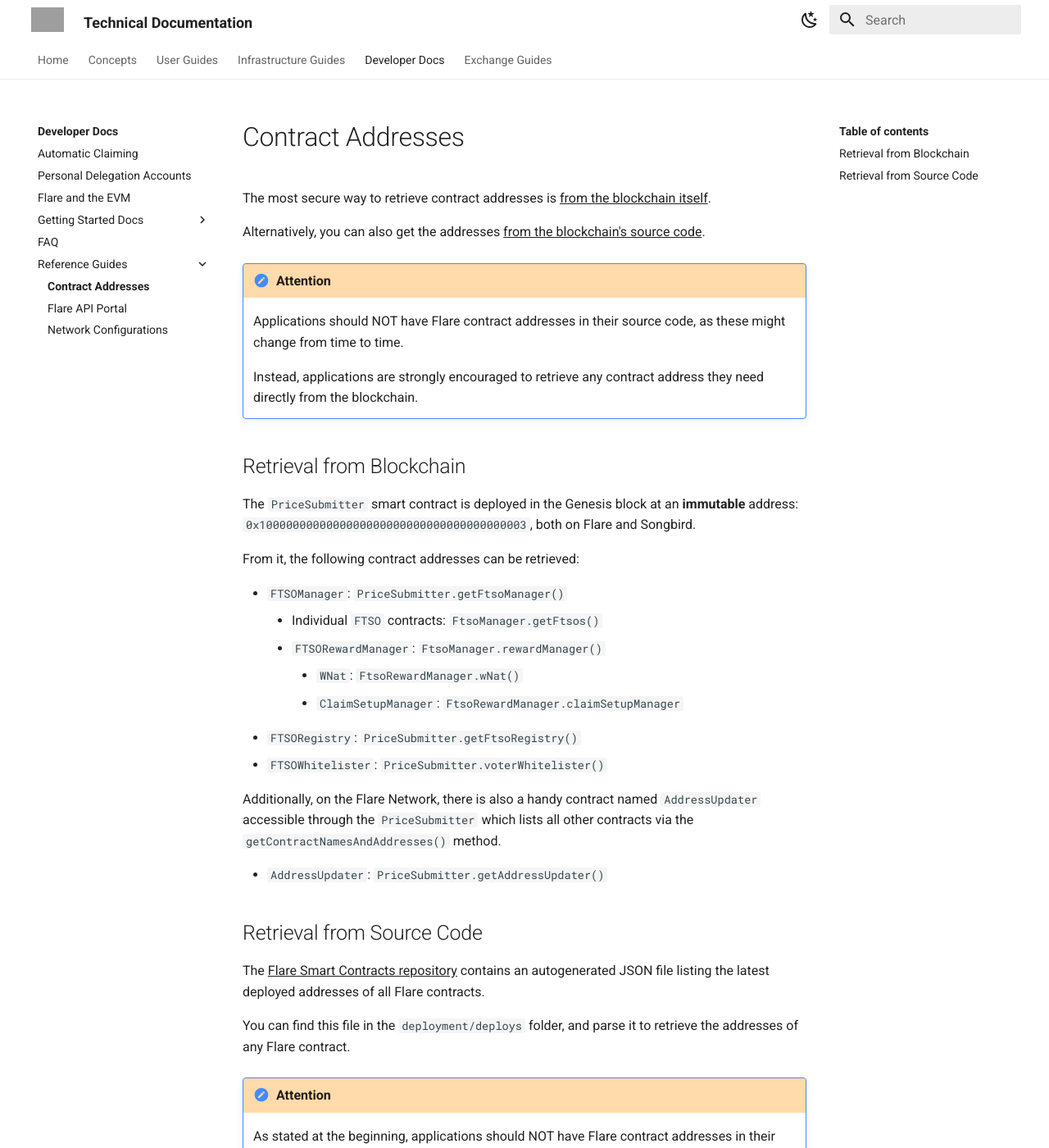
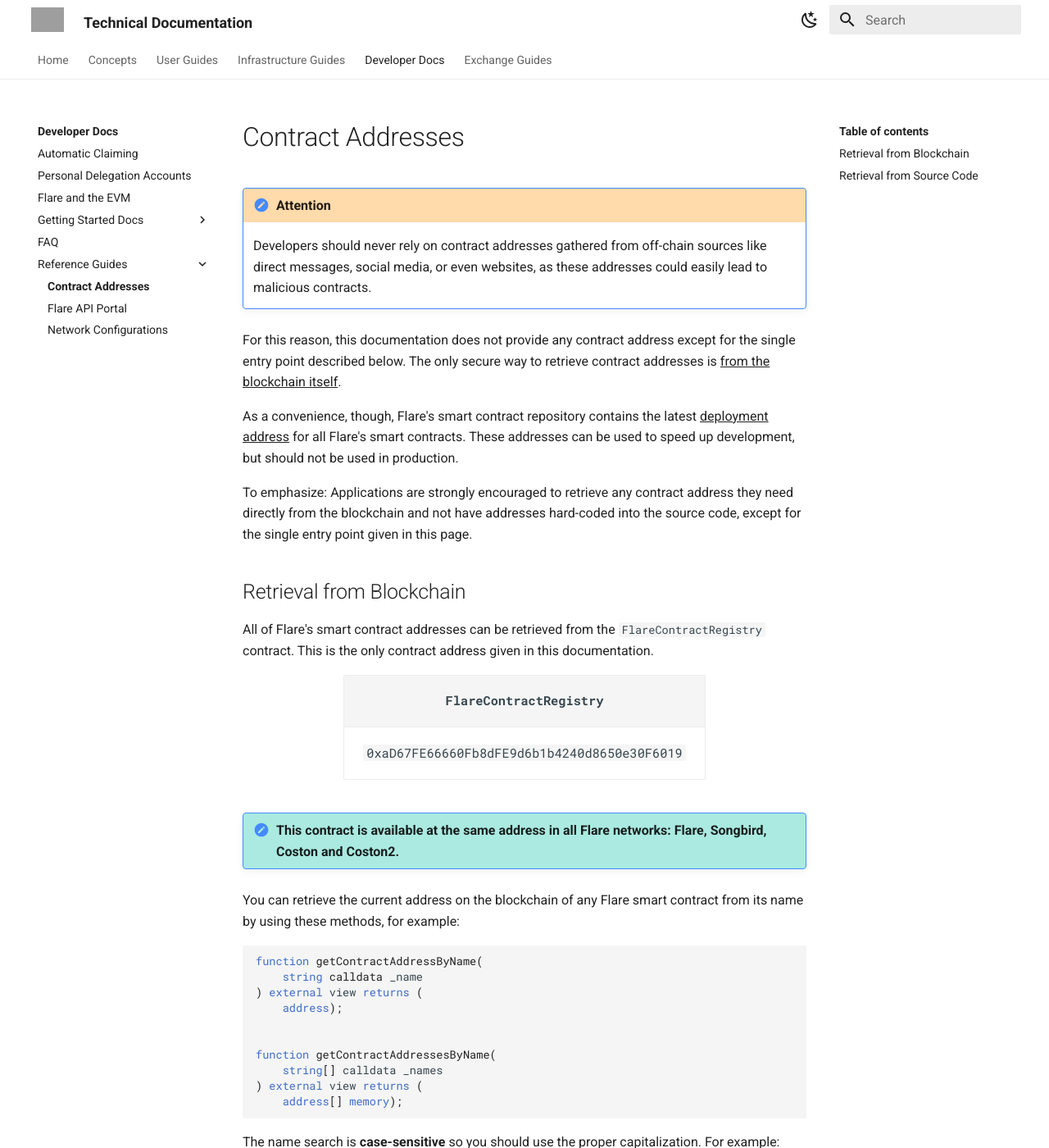
Before and after one commit to flare-foundation/docs, an MkDocs documentation site: the page built from docs/dev/reference/contracts.md, in a window 1280 px wide and 1400 px high. Shown: the whole window at 82% size. Built offline with MkDocs 1.6.1 and Material for MkDocs 9.7.7, drawn with Linux system fonts in a browser that asks for light colours; comment, search, counter and statistics services are not loaded; some of the changed text lies outside the part shown; grey boxes are pictures that could not be loaded.

Commit message:
Update Contract Addresses page
FlareContractRegistry is the preferred way now.

````diff
--- a/docs/assets/stylesheets/extra.css
+++ b/docs/assets/stylesheets/extra.css
@@ -317,3 +317,14 @@
 .md-typeset .tabbed-labels>label {
     color: var(--md-typeset-color);
 }
+
+/* Important tables */
+.md-typeset .important-table table {
+    font-size: large !important;
+}
+
+.important-table .md-typeset__scrollwrap {
+    margin-left: auto;
+    margin-right: auto;
+    width: fit-content;
+}
--- a/docs/dev/reference/contracts.md
+++ b/docs/dev/reference/contracts.md
@@ -1,49 +1,81 @@
 # Contract Addresses
-
-The most secure way to retrieve contract addresses is [from the blockchain itself](#retrieval-from-blockchain).
-
-Alternatively, you can also get the addresses [from the blockchain's source code](#retrieval-from-source-code).
 
 !!! attention
 
-    Applications should NOT have Flare contract addresses in their source code, as these might change from time to time.
+    Developers should never rely on contract addresses gathered from off-chain sources like direct messages, social media, or even websites, as these addresses could easily lead to malicious contracts.
 
-    Instead, applications are strongly encouraged to retrieve any contract address they need directly from the blockchain.
+For this reason, this documentation does not provide any contract address except for the single entry point described below.
+The only secure way to retrieve contract addresses is [from the blockchain itself](#retrieval-from-blockchain).
+
+As a convenience, though, Flare's smart contract repository contains the latest [deployment address](#retrieval-from-source-code) for all Flare's smart contracts.
+These addresses can be used to speed up development, but should not be used in production.
+
+To emphasize: Applications are strongly encouraged to retrieve any contract address they need directly from the blockchain and not have addresses hard-coded into the source code, except for the single entry point given in this page.
 
 ## Retrieval from Blockchain
 
-The `PriceSubmitter` smart contract is deployed in the Genesis block at an **immutable** address: `0x1000000000000000000000000000000000000003`, both on Flare and Songbird.
+All of Flare's smart contract addresses can be retrieved from the `FlareContractRegistry` contract.
+This is the only contract address given in this documentation.
 
-From it, the following contract addresses can be retrieved:
+<div class="important-table" markdown>
+|           `FlareContractRegistry`            |
+| :------------------------------------------: |
+| `0xaD67FE66660Fb8dFE9d6b1b4240d8650e30F6019` |
+</div>
 
-- `FTSOManager`: `PriceSubmitter.getFtsoManager()`
-    - Individual `FTSO` contracts: `FtsoManager.getFtsos()`
-    - `FTSORewardManager`: `FtsoManager.rewardManager()`
-        - `WNat`: `FtsoRewardManager.wNat()`
-        - `ClaimSetupManager`: `FtsoRewardManager.claimSetupManager`
-- `FTSORegistry`: `PriceSubmitter.getFtsoRegistry()`
-- `FTSOWhitelister`: `PriceSubmitter.voterWhitelister()`
+!!! important "This contract is available at the same address in all Flare networks: Flare, Songbird, Coston and Coston2."
 
-Additionally, on the Flare Network, there is also a handy contract named `AddressUpdater` accessible through the `PriceSubmitter` which lists all other contracts via the `getContractNamesAndAddresses()` method.
+You can retrieve the current address on the blockchain of any Flare smart contract from its name by using these methods, for example:
 
-- `AddressUpdater`: `PriceSubmitter.getAddressUpdater()`
+```solidity
+function getContractAddressByName(
+    string calldata _name
+) external view returns (
+    address);
+
+
+function getContractAddressesByName(
+    string[] calldata _names
+) external view returns (
+    address[] memory);
+```
+
+The name search is **case-sensitive** so you should use the proper capitalization.
+For example:
+
+* `WNat`
+* `FtsoRewardManager`
+* `PriceSubmitter`
+
+Applications can also retrieve all smart contract names and addresses at once using:
+
+```solidity
+function getAllContracts(
+) external view returns(
+    string[] memory _names,
+    address[] memory _addresses);
+```
 
 ## Retrieval from Source Code
 
-The [Flare Smart Contracts repository](https://gitlab.com/flarenetwork/flare-smart-contracts) contains an autogenerated JSON file listing the latest deployed addresses of all Flare contracts.
+The [Flare Smart Contracts repository](https://gitlab.com/flarenetwork/flare-smart-contracts) contains an autogenerated JSON file listing the latest deployed addresses of all Flare contracts on each network.
 
 You can find this file in the `deployment/deploys` folder, and parse it to retrieve the addresses of any Flare contract.
 
 !!! attention
 
-    As stated at the beginning, applications should NOT have Flare contract addresses in their source code, as these might change from time to time.
+    As stated at the beginning, applications should NOT have Flare contract addresses in their source code.
 
-    Instead, applications are strongly encouraged to retrieve any contract address they need directly from the blockchain.
+    Instead, applications are strongly encouraged to retrieve any contract address they need directly from the blockchain [as described above](#retrieval-from-blockchain).
 
-|           | Flare                         | Songbird                         |
-| --------- | ----------------------------- | -------------------------------- |
-| Branch    | `flare_network_deployed_code` | `songbird_network_deployed_code` |
-| JSON file | [flare.json][f-json]          | [songbird.json][s-json]          |
+|          | Branch                           | JSON file               |
+| -------- | -------------------------------- | ----------------------- |
+| Flare    | `flare_network_deployed_code`    | [flare.json][f-json]    |
+| Songbird | `songbird_network_deployed_code` | [songbird.json][s-json] |
+| Coston   | `coston_network_deployed_code`   | [coston.json][c-json]    |
+| Coston2  | `coston2_network_deployed_code`  | [coston2.json][c2-json] |
 
 [f-json]: https://gitlab.com/flarenetwork/flare-smart-contracts/-/blob/flare_network_deployed_code/deployment/deploys/flare.json
 [s-json]: https://gitlab.com/flarenetwork/flare-smart-contracts/-/blob/songbird_network_deployed_code/deployment/deploys/songbird.json
+[c-json]: https://gitlab.com/flarenetwork/flare-smart-contracts/-/blob/coston_network_deployed_code/deployment/deploys/coston.json
+[c2-json]: https://gitlab.com/flarenetwork/flare-smart-contracts/-/blob/coston2_network_deployed_code/deployment/deploys/coston2.json
````
